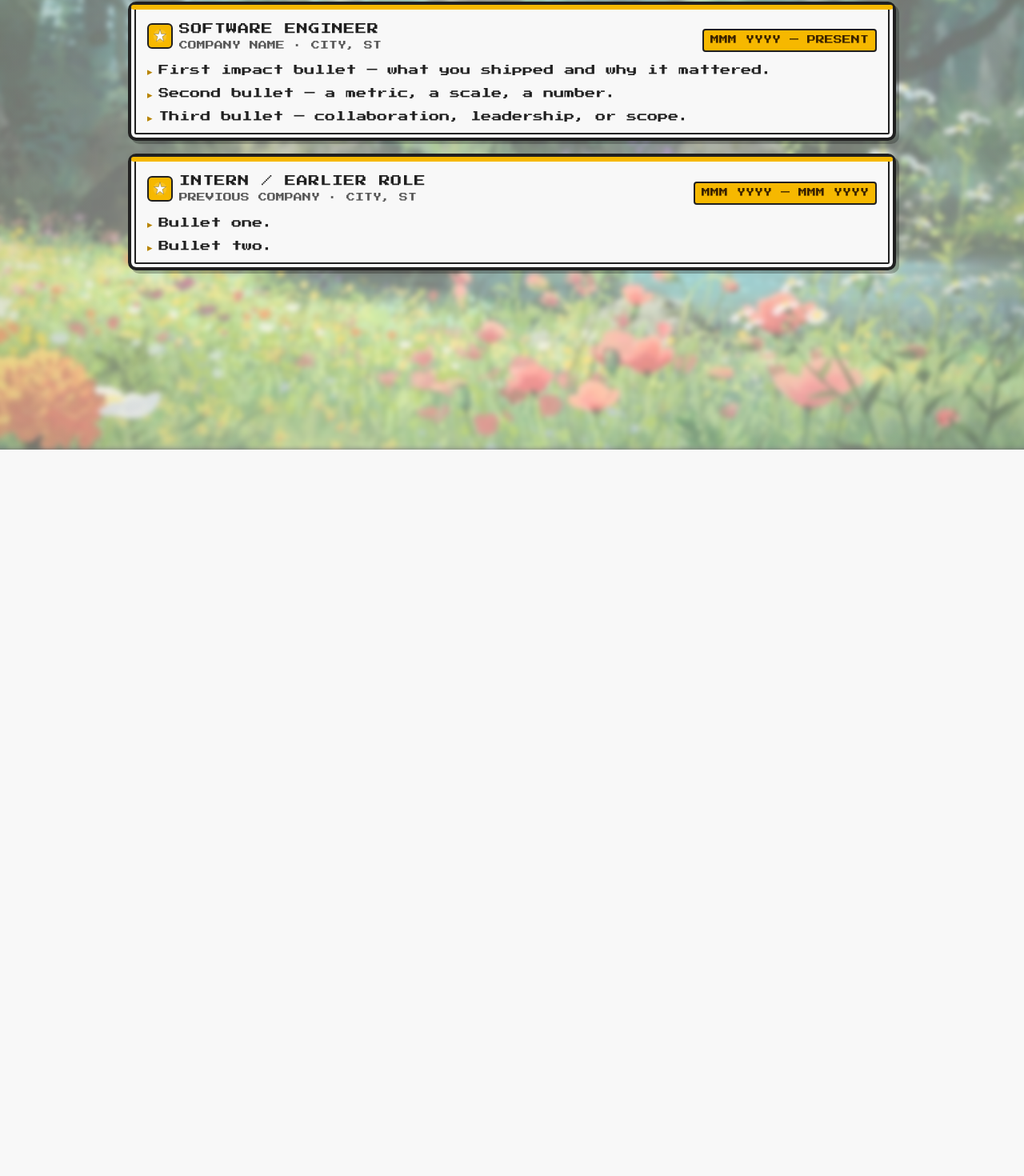
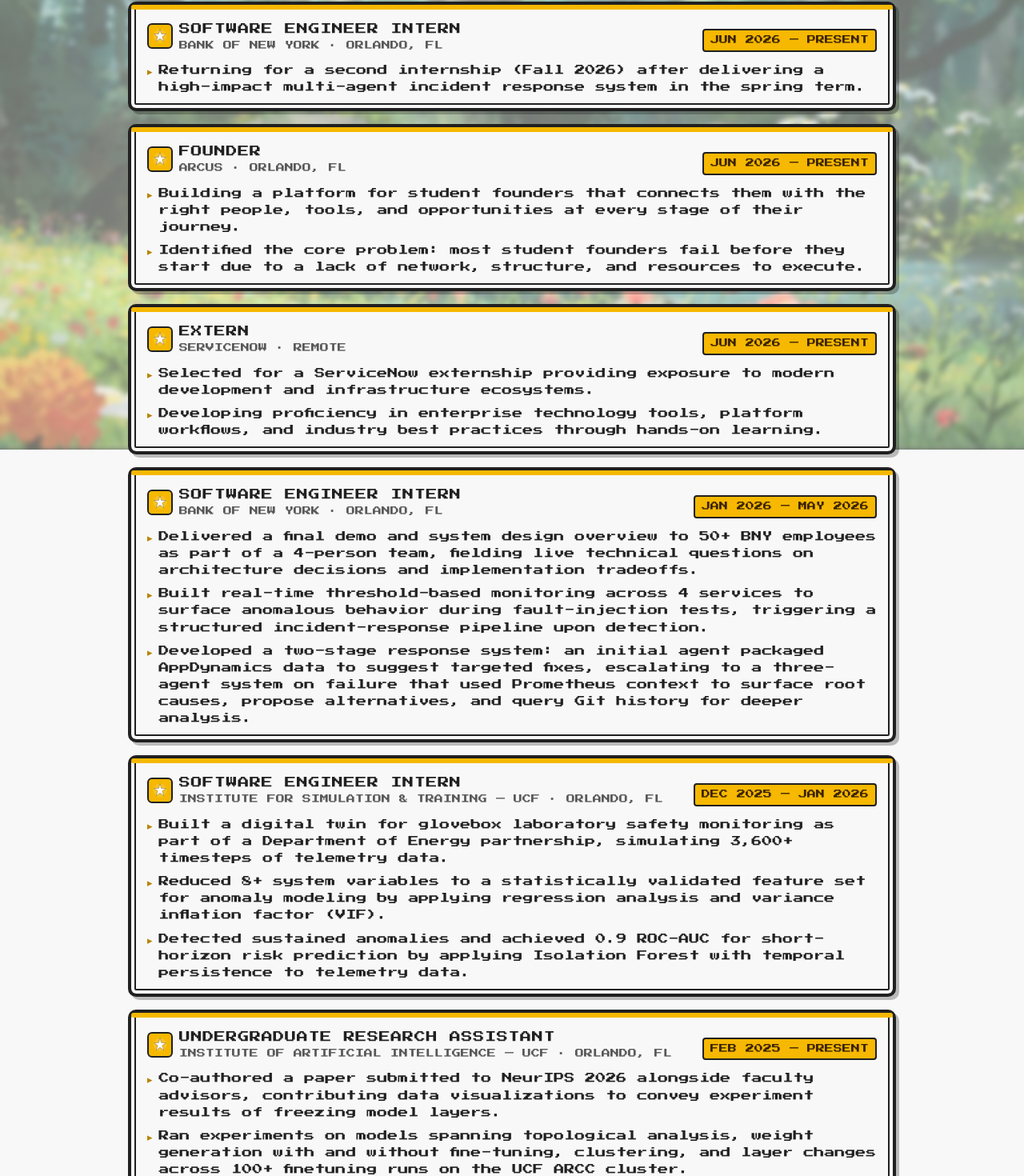
Before and after one commit to VepaulH/pokemon-portfolio, a Next.js app in the folder frontend/: page /experience in a window 1280 px wide. Shown: the part 238-1708 px from the top of the page at 80% size. Before the commit the page ends 800 px from the top, so only its background shows below. Built offline with nearby package versions, Linux system fonts and the light colour scheme.

Commit message:
filled in content sourced from resume + linkedin, added sakura animation

```diff
--- /dev/null
+++ b/frontend/app/_components/SakuraFall.tsx
@@ -0,0 +1,119 @@
+"use client";
+
+import { useEffect, useRef } from "react";
+
+const PETAL_COUNT = 28;
+
+type Petal = {
+  x: number;
+  y: number;
+  size: number;
+  speedY: number;
+  speedX: number;
+  rotation: number;
+  rotationSpeed: number;
+  opacity: number;
+  wobble: number;
+  wobbleSpeed: number;
+  wobbleOffset: number;
+};
+
+function makePetal(canvasWidth: number, fromTop = false): Petal {
+  return {
+    x: Math.random() * canvasWidth,
+    y: fromTop ? -20 - Math.random() * 100 : Math.random() * -600,
+    size: 6 + Math.random() * 7,
+    speedY: 0.6 + Math.random() * 0.8,
+    speedX: -0.3 + Math.random() * 0.6,
+    rotation: Math.random() * Math.PI * 2,
+    rotationSpeed: (-0.02 + Math.random() * 0.04),
+    opacity: 0.55 + Math.random() * 0.35,
+    wobble: 0,
+    wobbleSpeed: 0.02 + Math.random() * 0.02,
+    wobbleOffset: Math.random() * Math.PI * 2,
+  };
+}
+
+function drawPetal(ctx: CanvasRenderingContext2D, p: Petal) {
+  ctx.save();
+  ctx.translate(p.x, p.y);
+  ctx.rotate(p.rotation);
+  ctx.globalAlpha = p.opacity;
+
+  ctx.beginPath();
+  // Simple oval petal shape
+  ctx.ellipse(0, 0, p.size * 0.55, p.size, 0, 0, Math.PI * 2);
+  ctx.fillStyle = "#f9b8c8";
+  ctx.fill();
+
+  // Slightly darker center vein
+  ctx.beginPath();
+  ctx.moveTo(0, -p.size * 0.8);
+  ctx.lineTo(0, p.size * 0.8);
+  ctx.strokeStyle = "#e8889a";
+  ctx.lineWidth = 0.7;
+  ctx.stroke();
+
+  ctx.restore();
+}
+
+export function SakuraFall() {
+  const canvasRef = useRef<HTMLCanvasElement>(null);
+  const petalsRef = useRef<Petal[]>([]);
+  const rafRef = useRef<number>(0);
+
+  useEffect(() => {
+    const canvas = canvasRef.current;
+    if (!canvas) return;
+
+    const ctx = canvas.getContext("2d");
+    if (!ctx) return;
+
+    const resize = () => {
+      canvas.width = window.innerWidth;
+      canvas.height = window.innerHeight;
+    };
+    resize();
+    window.addEventListener("resize", resize);
+
+    petalsRef.current = Array.from({ length: PETAL_COUNT }, () =>
+      makePetal(canvas.width, false)
+    );
+
+    let tick = 0;
+    const animate = () => {
+      ctx.clearRect(0, 0, canvas.width, canvas.height);
+      tick++;
+
+      petalsRef.current.forEach((p) => {
+        p.wobble = Math.sin(tick * p.wobbleSpeed + p.wobbleOffset) * 1.2;
+        p.x += p.speedX + p.wobble;
+        p.y += p.speedY;
+        p.rotation += p.rotationSpeed;
+
+        if (p.y > canvas.height + 30) {
+          Object.assign(p, makePetal(canvas.width, true));
+        }
+
+        drawPetal(ctx, p);
+      });
+
+      rafRef.current = requestAnimationFrame(animate);
+    };
+
+    animate();
+
+    return () => {
+      cancelAnimationFrame(rafRef.current);
+      window.removeEventListener("resize", resize);
+    };
+  }, []);
+
+  return (
+    <canvas
+      ref={canvasRef}
+      className="pointer-events-none fixed inset-0 z-10"
+      aria-hidden
+    />
+  );
+}
--- a/frontend/app/_components/pokemonData.ts
+++ b/frontend/app/_components/pokemonData.ts
@@ -16,24 +16,24 @@
   gender?: "M" | "F" | null;
 };
 
-export const trainerName = "TRAINER";
+export const trainerName = "VEPAUL";
 
 export const opponentPokemon: PokemonCard = {
-  name: "PIKACHU",
-  level: 25,
-  hpCurrent: 60,
-  hpMax: 70,
-  gender: "M",
+  name: "GARDEVOIR",
+  level: 38,
+  hpCurrent: 95,
+  hpMax: 110,
+  gender: "F",
   spriteUrl:
-    "https://raw.githubusercontent.com/PokeAPI/sprites/master/sprites/pokemon/25.png",
+    "https://raw.githubusercontent.com/PokeAPI/sprites/master/sprites/pokemon/282.png",
 };
 
 export const playerPokemon: PokemonCard = {
-  name: "CHARIZARD",
-  level: 36,
-  hpCurrent: 104,
-  hpMax: 120,
+  name: "LUCARIO",
+  level: 42,
+  hpCurrent: 118,
+  hpMax: 130,
   gender: "M",
   spriteUrl:
-    "https://raw.githubusercontent.com/PokeAPI/sprites/master/sprites/pokemon/back/6.png",
+    "https://raw.githubusercontent.com/PokeAPI/sprites/master/sprites/pokemon/back/448.png",
 };
--- a/frontend/app/about/page.tsx
+++ b/frontend/app/about/page.tsx
@@ -1,34 +1,28 @@
 import { CSSProperties } from "react";
 import { PageFrame } from "../_components/PageFrame";
-import { DialogBox } from "../_components/DialogBox";
 import { TrainerCardIcon } from "../_components/MenuIcons";
 
 const ACCENT = "var(--pkmn-about)";
 const ACCENT_DARK = "var(--pkmn-about-dark)";
 
 const trainer = {
-  name: "YOUR NAME",
-  title: "ASPIRING POKéMON MASTER / SOFTWARE ENGINEER",
-  hometown: "PALLET TOWN, KANTO",
-  age: "??",
-  startedJourney: "20XX",
-  favoriteType: "ELECTRIC",
+  name: "VEPAUL HARIPRASHAD",
+  title: "RETURNING @ BNY · FOUNDER @ ARCUS · RESEARCH @ UCF IAI",
+  hometown: "ORLANDO, FL",
+  age: "20",
+  startedJourney: "2024",
+  favoriteType: "DRAGON",
   contact: {
-    email: "you@example.com",
-    github: "github.com/yourhandle",
-    linkedin: "linkedin.com/in/yourhandle",
+    email: "vehcollege@gmail.com",
+    github: "github.com/VepaulH",
+    linkedin: "linkedin.com/in/vepaulh",
   },
 };
 
-const intro = [
-  "Hello there! Welcome to the world of PORTFOLIOS!",
-  "My name is OAK. People affectionately refer to me as the PORTFOLIO PROFESSOR!",
-  "But first, allow me to introduce you to my friend here...",
-];
-
 const bio = [
-  "Replace this with your story — where you started, what got you into building software, what you're chasing next.",
-  "Keep it human. One paragraph on your background, one on what excites you, one on what you're looking for next.",
+  "I'm a CS + Data Science student at UCF's Burnett Honors College (GPA: 3.88). Right now I'm building Arcus, a platform for student founders, while serving as VP of the American Statistical Association chapter at UCF — two roles that keep me equally close to code and to people.",
+  "This fall I'm returning to BNY, and I recently wrapped up AI research that's currently under review at NeurIPS. My work spans multi-agent systems, anomaly detection, and LLM weight analysis — I'm drawn to problems where the engineering decisions actually matter.",
+  "I'm looking for SWE or Data Science roles where I can keep building useful products and learning from people who've been doing this longer than I have. If you're working on something interesting in tech, data, or the student founder space, let's connect.",
 ];
 
 export default function AboutPage() {
@@ -40,14 +34,6 @@
       accentDark={ACCENT_DARK}
       titleIcon={<TrainerCardIcon className="w-6 h-6" />}
     >
-      <div className="space-y-3">
-        {intro.map((line, i) => (
-          <DialogBox key={i} showContinueArrow={i === intro.length - 1}>
-            {line}
-          </DialogBox>
-        ))}
-      </div>
-
       <div className="grid gap-4 md:grid-cols-3">
         {/* Trainer card */}
         <aside className="pkmn-box px-5 py-4 md:col-span-1 flex flex-col gap-3 relative">
--- a/frontend/app/experience/page.tsx
+++ b/frontend/app/experience/page.tsx
@@ -21,22 +21,76 @@
 
 const experiences: Experience[] = [
   {
-    badge: "SOFTWARE ENGINEER",
-    org: "COMPANY NAME",
-    location: "CITY, ST",
-    dateRange: "MMM YYYY — PRESENT",
+    badge: "SOFTWARE ENGINEER INTERN",
+    org: "BANK OF NEW YORK",
+    location: "ORLANDO, FL",
+    dateRange: "JUN 2026 — PRESENT",
     bullets: [
-      "First impact bullet — what you shipped and why it mattered.",
-      "Second bullet — a metric, a scale, a number.",
-      "Third bullet — collaboration, leadership, or scope.",
+      "Returning for a second internship (Fall 2026) after delivering a high-impact multi-agent incident response system in the spring term.",
     ],
   },
   {
-    badge: "INTERN / EARLIER ROLE",
-    org: "PREVIOUS COMPANY",
-    location: "CITY, ST",
-    dateRange: "MMM YYYY — MMM YYYY",
-    bullets: ["Bullet one.", "Bullet two."],
+    badge: "FOUNDER",
+    org: "ARCUS",
+    location: "ORLANDO, FL",
+    dateRange: "JUN 2026 — PRESENT",
+    bullets: [
+      "Building a platform for student founders that connects them with the right people, tools, and opportunities at every stage of their journey.",
+      "Identified the core problem: most student founders fail before they start due to a lack of network, structure, and resources to execute.",
+    ],
+  },
+  {
+    badge: "EXTERN",
+    org: "SERVICENOW",
+    location: "REMOTE",
+    dateRange: "JUN 2026 — PRESENT",
+    bullets: [
+      "Selected for a ServiceNow externship providing exposure to modern development and infrastructure ecosystems.",
+      "Developing proficiency in enterprise technology tools, platform workflows, and industry best practices through hands-on learning.",
+    ],
+  },
+  {
+    badge: "SOFTWARE ENGINEER INTERN",
+    org: "BANK OF NEW YORK",
+    location: "ORLANDO, FL",
+    dateRange: "JAN 2026 — MAY 2026",
+    bullets: [
+      "Delivered a final demo and system design overview to 50+ BNY employees as part of a 4-person team, fielding live technical questions on architecture decisions and implementation tradeoffs.",
+      "Built real-time threshold-based monitoring across 4 services to surface anomalous behavior during fault-injection tests, triggering a structured incident-response pipeline upon detection.",
+      "Developed a two-stage response system: an initial agent packaged AppDynamics data to suggest targeted fixes, escalating to a three-agent system on failure that used Prometheus context to surface root causes, propose alternatives, and query Git history for deeper analysis.",
+    ],
+  },
+  {
+    badge: "SOFTWARE ENGINEER INTERN",
+    org: "INSTITUTE FOR SIMULATION & TRAINING — UCF",
+    location: "ORLANDO, FL",
+    dateRange: "DEC 2025 — JAN 2026",
+    bullets: [
+      "Built a digital twin for glovebox laboratory safety monitoring as part of a Department of Energy partnership, simulating 3,600+ timesteps of telemetry data.",
+      "Reduced 8+ system variables to a statistically validated feature set for anomaly modeling by applying regression analysis and variance inflation factor (VIF).",
+      "Detected sustained anomalies and achieved 0.9 ROC-AUC for short-horizon risk prediction by applying Isolation Forest with temporal persistence to telemetry data.",
+    ],
+  },
+  {
+    badge: "UNDERGRADUATE RESEARCH ASSISTANT",
+    org: "INSTITUTE OF ARTIFICIAL INTELLIGENCE — UCF",
+    location: "ORLANDO, FL",
+    dateRange: "FEB 2025 — PRESENT",
+    bullets: [
+      "Co-authored a paper submitted to NeurIPS 2026 alongside faculty advisors, contributing data visualizations to convey experiment results of freezing model layers.",
+      "Ran experiments on models spanning topological analysis, weight generation with and without fine-tuning, clustering, and layer changes across 100+ finetuning runs on the UCF ARCC cluster.",
+      "Delivered 45-minute presentations on peer-reviewed AI/ML papers, distilling complex methods into accessible insights for faculty and student researchers.",
+    ],
+  },
+  {
+    badge: "HONORS ORIENTATION AMBASSADOR",
+    org: "UCF BURNETT HONORS COLLEGE",
+    location: "ORLANDO, FL",
+    dateRange: "APR 2025 — PRESENT",
+    bullets: [
+      "Serve as a mentor for 15 incoming freshmen in the Honors program majoring in Computer Science.",
+      "Meet individually with each student through June to advise on courses, the honors curriculum, and answer questions about navigating UCF.",
+    ],
   },
 ];
 
--- a/frontend/app/page.tsx
+++ b/frontend/app/page.tsx
@@ -3,6 +3,7 @@
 import { DialogBox } from "./_components/DialogBox";
 import { HoennScene } from "./_components/HoennScene";
 import { MenuBox, type MenuOption } from "./_components/MenuBox";
+import { SakuraFall } from "./_components/SakuraFall";
 import {
   BadgeIcon,
   LightningIcon,
@@ -54,6 +55,7 @@
   return (
     <>
       <HoennScene />
+      <SakuraFall />
 
       <div className="flex-1 flex items-center justify-center px-4 py-8">
         {/* "3DS console" — battle window + controls stacked vertically, centered on the Hoenn scene */}
--- a/frontend/app/projects/page.tsx
+++ b/frontend/app/projects/page.tsx
@@ -23,23 +23,28 @@
 const projects: Project[] = [
   {
     no: "#001",
-    name: "PROJECT NAME",
-    tagline: "One-sentence pitch — what does it do, who is it for.",
-    types: ["NEXT.JS", "TYPESCRIPT", "POSTGRES"],
+    name: "ARCUS",
+    tagline: "A platform connecting student founders with people, tools, and opportunities.",
+    types: ["FOUNDER", "NEXT.JS", "TYPESCRIPT"],
     description:
-      "Longer description. What you built, the hardest problem, what you learned. Two or three sentences max — keep it scannable.",
-    links: [
-      { label: "LIVE", href: "#" },
-      { label: "CODE", href: "#" },
-    ],
+      "Most student founders fail before they start due to a lack of network, structure, and resources. Arcus bridges that gap — connecting them with the right people and opportunities at every stage of their journey. Currently building and growing the platform from Orlando, FL.",
   },
   {
     no: "#002",
-    name: "SECOND PROJECT",
-    tagline: "Another one-liner.",
-    types: ["PYTHON", "ML"],
-    description: "Description. Description. Description.",
-    links: [{ label: "CODE", href: "#" }],
+    name: "OBI",
+    tagline: "Audio similarity search platform — find sounds by sound or description.",
+    types: ["NEXT.JS", "TYPESCRIPT", "FASTAPI", "QDRANT"],
+    description:
+      "Built foundational frontend features including login/signup, profile management, search history, and interactive search controls. Curated 1,000+ audio samples and developed a demo-ready platform for 50+ testers built around CLAP audio/text embeddings and Qdrant vector search.",
+  },
+  {
+    no: "#003",
+    name: "SIGNALFORGE",
+    tagline: "Multi-agent prediction system for Kalshi prediction markets.",
+    types: ["PYTHON", "CLAUDE API", "REDIS", "FETCH.AI"],
+    description:
+      "Architected an orchestration agent that classifies user queries by category (financial, sports, culture) and routes them to specialized agents. Implemented real-time Browserbase scraping pipelines with Redis caching; independently built the orchestrator and two of three category agents at UC Berkeley AI Hackathon 2026.",
+    links: [{ label: "CODE", href: "https://github.com/VepaulH" }],
   },
 ];
 
@@ -51,6 +56,12 @@
   PYTHON: "bg-pkmn-hp-yellow text-pkmn-text",
   POSTGRES: "bg-pkmn-accent-red text-white",
   ML: "bg-pkmn-grass-dark text-white",
+  FASTAPI: "bg-pkmn-grass-dark text-white",
+  QDRANT: "bg-pkmn-accent-red text-white",
+  "CLAUDE API": "bg-pkmn-box-border text-white",
+  REDIS: "bg-pkmn-accent-red text-white",
+  "FETCH.AI": "bg-pkmn-accent-blue text-white",
+  FOUNDER: "bg-pkmn-hp-yellow text-pkmn-text",
 };
 
 export default function ProjectsPage() {
--- a/frontend/app/skills/page.tsx
+++ b/frontend/app/skills/page.tsx
@@ -37,14 +37,20 @@
 };
 
 const moves: Move[] = [
-  { name: "TYPESCRIPT", type: "LANGUAGE", pp: 4, ppMax: 10, power: 85 },
-  { name: "PYTHON",     type: "LANGUAGE", pp: 5, ppMax: 10, power: 80 },
-  { name: "REACT",      type: "FRONTEND", pp: 4, ppMax: 10, power: 88 },
-  { name: "NEXT.JS",    type: "FRONTEND", pp: 2, ppMax: 10, power: 75 },
-  { name: "NODE.JS",    type: "BACKEND",  pp: 4, ppMax: 10, power: 80 },
-  { name: "POSTGRES",   type: "DATA",     pp: 3, ppMax: 10, power: 70 },
-  { name: "DOCKER",     type: "INFRA",    pp: 3, ppMax: 10, power: 65 },
-  { name: "GIT",        type: "TOOLING",  pp: 6, ppMax: 10, power: 90 },
+  { name: "PYTHON",      type: "LANGUAGE", pp: 3, ppMax: 10, power: 90 },
+  { name: "TYPESCRIPT",  type: "LANGUAGE", pp: 2, ppMax: 10, power: 85 },
+  { name: "JAVA",        type: "LANGUAGE", pp: 2, ppMax: 10, power: 75 },
+  { name: "C",           type: "LANGUAGE", pp: 2, ppMax: 10, power: 70 },
+  { name: "SQL",         type: "LANGUAGE", pp: 2, ppMax: 10, power: 72 },
+  { name: "REACT",       type: "FRONTEND", pp: 2, ppMax: 10, power: 88 },
+  { name: "NEXT.JS",     type: "FRONTEND", pp: 2, ppMax: 10, power: 85 },
+  { name: "TAILWIND",    type: "FRONTEND", pp: 2, ppMax: 10, power: 80 },
+  { name: "FASTAPI",     type: "BACKEND",  pp: 2, ppMax: 10, power: 80 },
+  { name: "POSTGRESQL",  type: "DATA",     pp: 2, ppMax: 10, power: 72 },
+  { name: "PYTORCH",     type: "DATA",     pp: 2, ppMax: 10, power: 78 },
+  { name: "NUMPY/PANDAS",type: "DATA",     pp: 2, ppMax: 10, power: 85 },
+  { name: "SLURM/LINUX", type: "INFRA",    pp: 1, ppMax: 10, power: 70 },
+  { name: "GITHUB",      type: "TOOLING",  pp: 3, ppMax: 10, power: 90 },
 ];
 
 export default function SkillsPage() {
```
